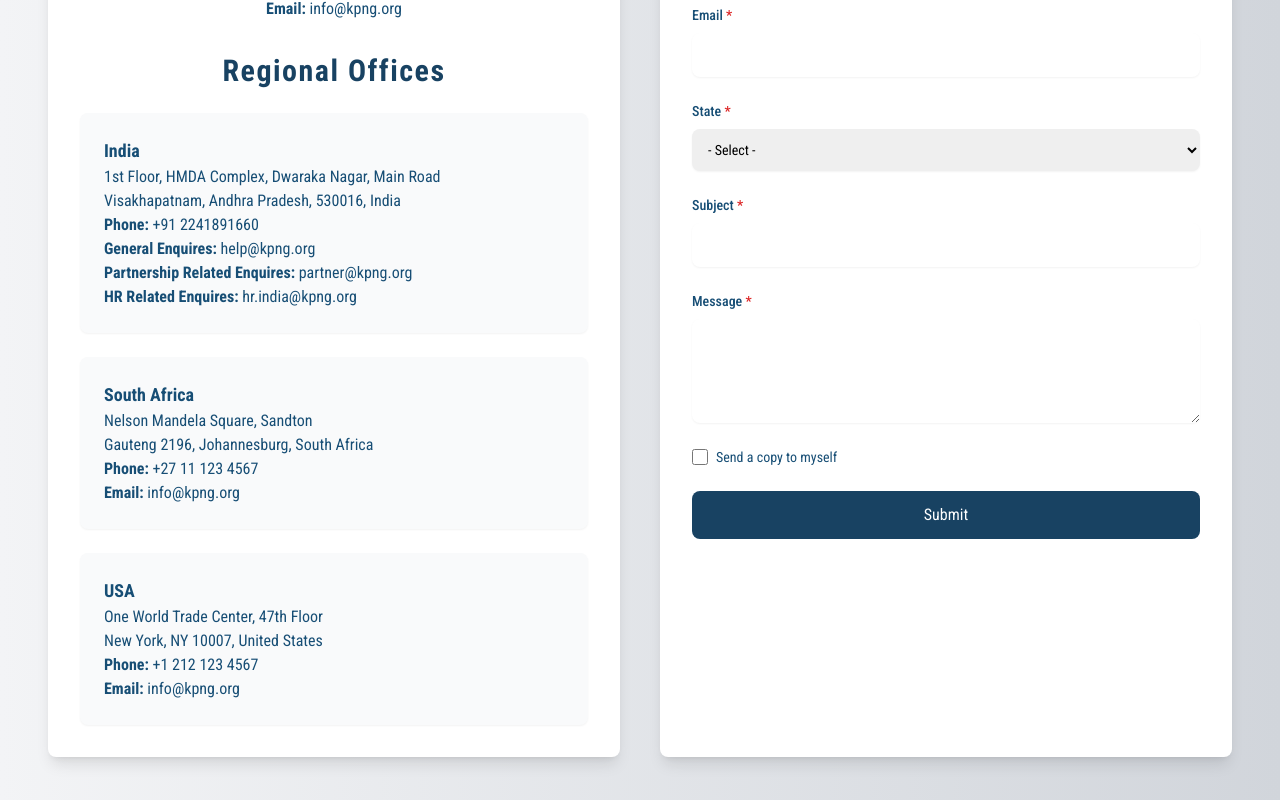
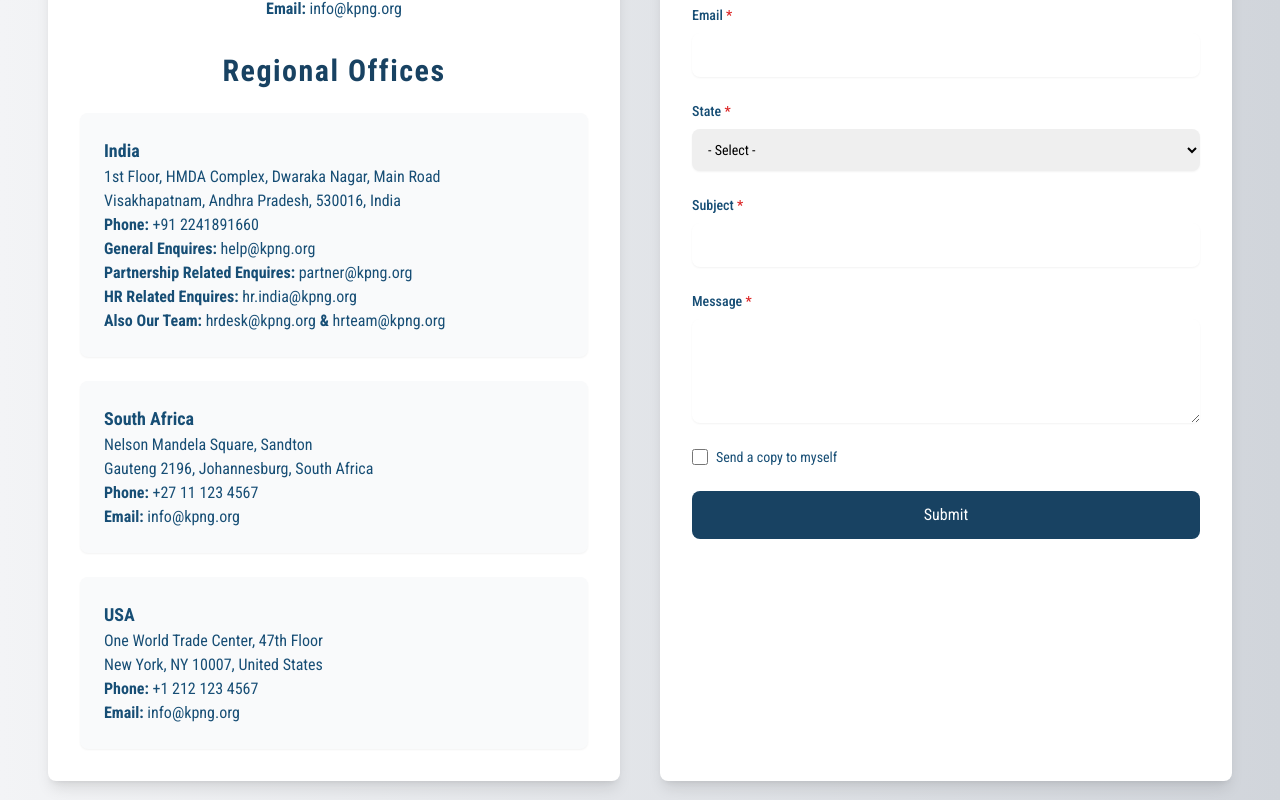
Before and after one commit to TuhinBanerjee31/britenergy, a React (Vite) app: page /contact in a window 1280 px wide. Shown: the part 1120-1920 px from the top of the page. Built offline with nearby package versions, Linux system fonts and the light colour scheme.

Commit message:
modified contact

```diff
--- a/src/pages/Contact.jsx
+++ b/src/pages/Contact.jsx
@@ -79,7 +79,8 @@
                   <strong>Partnership Related Enquires:</strong>{" "}
                   partner@kpng.org
                   <br />
-                  <strong>HR Related Enquires:</strong> hr.india@kpng.org
+                  <strong>HR Related Enquires:</strong> hr.india@kpng.org<br />
+                  <strong>Also Our Team:</strong> hrdesk@kpng.org <b>&</b> hrteam@kpng.org
                 </p>
               </div>
               <div className="bg-gray-50 p-6 rounded-lg shadow-sm">
@@ -274,7 +275,7 @@
               <br />
               <strong>Call us:</strong> 224 189 1657
               <br />
-              <strong>Email us:</strong> careers@kpng.org
+              <strong>Email us:</strong> career@kpng.org
             </p>
           </div>
         </div>
```
Also changed, not shown: public/vite.svg.
